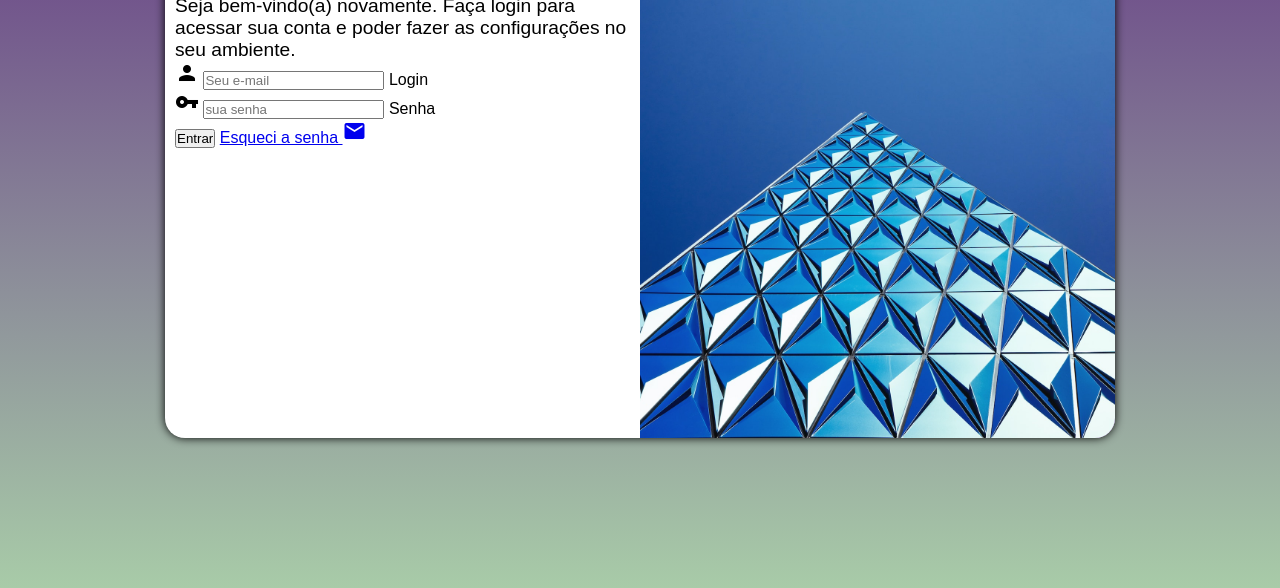
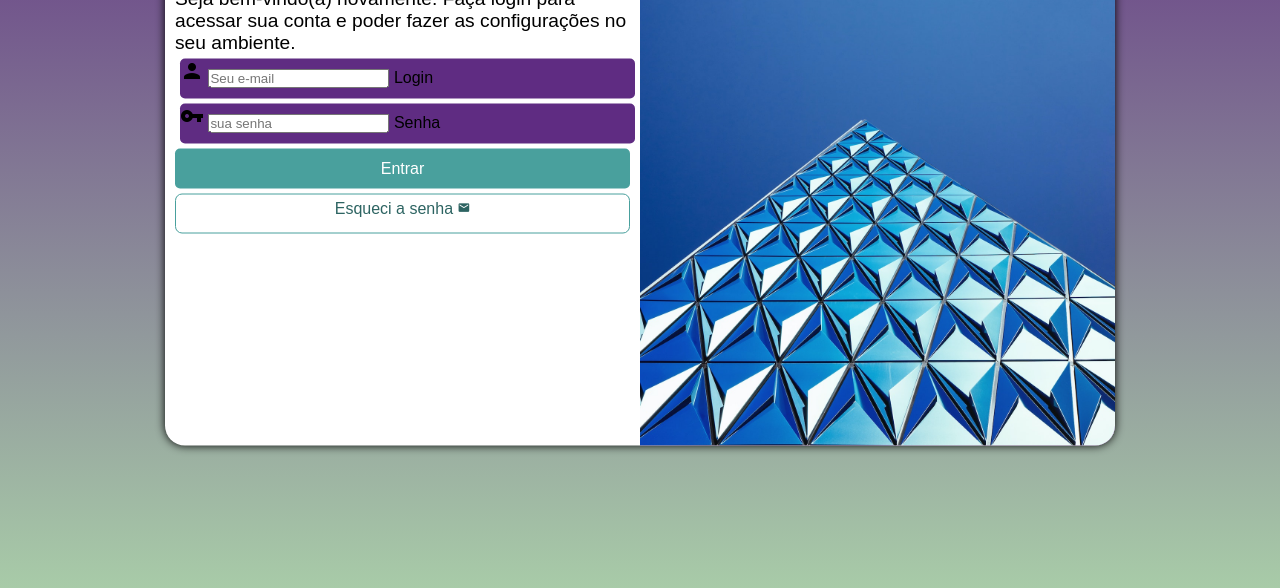
Before and after one commit to rosaliodantas/projeto-login, a plain HTML site: page index.html in a window 1280 px wide. Shown: the part 212-800 px from the top of the page. Drawn offline with Linux system fonts and the light colour scheme.

Commit message:
formatação do formulario

```diff
--- a/estilos/style.css
+++ b/estilos/style.css
@@ -36,9 +36,12 @@ section#login {
 
     background-color: white;
     width: 300px;
-    height: 500px;
+    height: 515px;
     border-radius: 20px;
     box-shadow: 0px 0px 10px black;
+
+    transition: width .3s, height .3s;
+    transition-timing-function: ease;
 }
 
 section#login > div#imagem {
@@ -62,3 +65,51 @@ div#formulario > h1 {
 div#formulario > p {
     font-size: 0.8em;
 }
+
+form > div.campo {
+    background-color: #5f2c82;
+    display: block;
+    width: 100%;
+    height: 40px;
+    border-radius: 5px;
+    margin: 5px;
+}
+
+form > input[type=submit] {
+    display: block;
+    font-size: 1em;
+    width: 100%;
+    height: 40px;
+    background-color: #49a09d;
+    color: white;
+    border: none;
+    border-radius: 5px;
+    cursor: pointer;
+}
+
+form > input[type=submit]:hover {
+    background-color: #2d6462;
+}
+
+form > a.botao {
+    display: block;
+    text-align: center;
+    font-size: 1em;
+    width: 100%;
+    height: 40px;
+    padding-top: 5px;
+    margin-top: 5px;
+    background-color: white;
+    color: #2d6462;
+    border: 1px solid #49a09d;
+    border-radius: 7px;
+    text-decoration: none;
+}
+
+form > a.botao:hover {
+    background-color: #06cd3c;
+}
+
+form > a.botao > i {
+    font-size: 0.8em;
+}
--- a/index.html
+++ b/index.html
@@ -31,7 +31,7 @@
                         <label for="isenha">Senha</label>
                     </div>
                     <input type="submit" value="Entrar">
-                    <a href="esqueci.html">
+                    <a href="esqueci.html" class="botao">
                         Esqueci a senha <i class="material-icons">mail</i>
                     </a>
                 </form>
```
